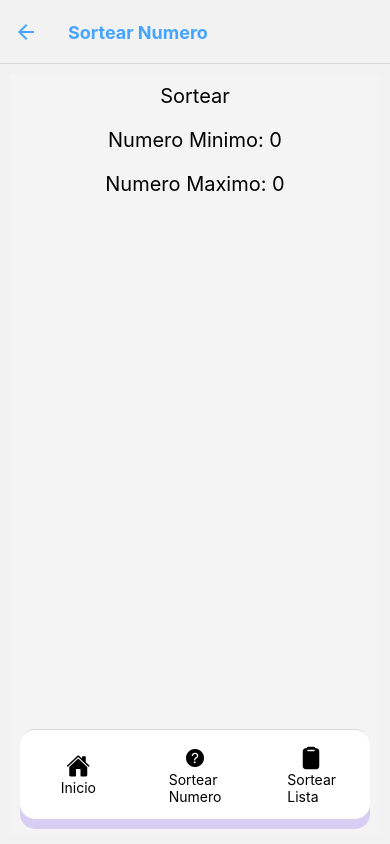
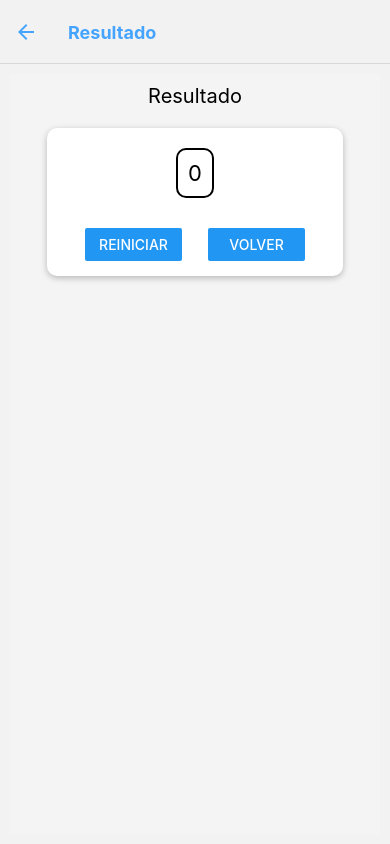
Before and after one commit to MattZubSch/random-choices_zuber, a React Native app: screen /PlayRandomNumber in a window 390 px wide. Built offline with nearby package versions, Linux system fonts and the light colour scheme.

Commit message:
Redux & GenerateRandom

```diff
--- a/App.js
+++ b/App.js
@@ -1,6 +1,7 @@
 import { StyleSheet, View, SafeAreaView } from 'react-native';
 
 import TabNavigator from './src/navigation/TabNavigator';
+import AppNavigator from './src/navigation/AppNavigator';
 import { NavigationContainer } from '@react-navigation/native';
 import { Provider } from 'react-redux';
 import store from './src/store';
@@ -11,7 +12,7 @@ export default function App() {
 
     <Provider store={store}>
       <NavigationContainer>
-        <TabNavigator />
+        <AppNavigator />
       </NavigationContainer>
     </Provider>
 
--- a/src/navigation/AppNavigator.js
+++ b/src/navigation/AppNavigator.js
@@ -50,7 +50,7 @@ const AppNavigator = () => {
                 name='PlayRandomNumber'
                 component={PlayRandomNumber}
                 options={{
-                    title: 'Sortear Numero'
+                    title: 'Resultado'
                 }}/>
                 <Stack.Screen
                 name='RandomTeam'
--- a/src/screens/PlayRandomNumber.js
+++ b/src/screens/PlayRandomNumber.js
@@ -1,20 +1,46 @@
-import React from "react";
+import React, {useState} from "react";
 import { View, Text, Button, StyleSheet, Dimensions } from 'react-native'
 import Colors from "../constants/Colors";
-import RndNumberFloorReducer from "../store/reducers/rndNumberFloor.reducer";
-import RndNumberTopReducer from "../store/reducers/rndNumberTop.reducer";
 import { useSelector } from "react-redux";
+import Card from "../Componentes/Card";
+import NumberContainer from "../Componentes/NumberContainer";
 
 const PlayRandomNumber = ({ navigation }) => {
-    const numMin = useSelector(state => state.numberFloor.numberFloor)
-    const numMax = useSelector(state => state.numberTop.numberTop)
 
+    const [reload, setReload] = useState(true)
+
+    const numMin = useSelector(state => state.numberFloor.selected)
+    const numMax = useSelector(state => state.numberTop.selected)
+
+    const generateRandom = () => {
+      return Math.floor(Math.random() * (numMax - numMin) + numMin)
+    }
+
+    const reloadResult = () => {
+      setReload(!reload)
+
+    }
 
     return (
         <View style={styles.categoryContainer}>
-            <Text style={styles.title}>Sortear</Text>
-            <Text style={styles.title}>Numero Minimo: {numMin}</Text>
-            <Text style={styles.title}>Numero Maximo: {numMax}</Text>
+            <Text style={styles.title}>Resultado</Text>
+              <Card style={styles.summaryContainer}>
+                {reload && (
+                  <NumberContainer>{generateRandom()}</NumberContainer>
+                )
+                }
+                {!reload && (
+                  <NumberContainer>{generateRandom()}</NumberContainer>
+                )}
+                <View style={styles.buttonContainer}>
+                  <View style={styles.button}>
+                    <Button title='Reiniciar' onPress={reloadResult}></Button>
+                  </View>
+                  <View style={styles.button}>
+                     <Button title="Volver" onPress={() => { navigation.navigate('RandomNumber')}}></Button>
+                  </View>
+                </View>
+              </Card>
         </View>
     )
 }
@@ -26,7 +52,6 @@ const styles = StyleSheet.create ({
         fontSize: 20,
         marginVertical: 10,
         color: "black",
-        // fontFamily: 'OpenSansBold'
     },
     categoryContainer:{
         margin: 10,
@@ -36,7 +61,8 @@ const styles = StyleSheet.create ({
         alignItems: "center",
     },
     button: {
-        width: Dimensions.get('window').width / 4
+        width: Dimensions.get('window').width / 4,
+        marginBottom: 5
     },
     input: {
       alignContent: 'center',
@@ -52,6 +78,7 @@ const styles = StyleSheet.create ({
         justifyContent: "space-around",
         paddingHorizontal: 15,
         marginTop: 20,
+
       },
       inputContainer: {
         width: Dimensions.get('window').width,
@@ -62,7 +89,7 @@ const styles = StyleSheet.create ({
       },
       summaryContainer: {
         width: 300,
-        maxWidth: '50%',
+        maxWidth: '80%',
         marginVertical: 10,
         padding: 10,
         alignItems: 'center',
--- a/src/screens/RandomList.js
+++ b/src/screens/RandomList.js
@@ -3,12 +3,6 @@ import { View, Text, Button, StyleSheet } from 'react-native'
 
 const RandomList = ({navigation}) => {
 
-    // const [selection, setSelection] = useState('')
-
-    // const handlerReturnButton = () => {
-    //     setSelection('')
-    //     props.onSelectOption(selection)
-    // }
 
     return (
         <View style={styles.categoryContainer}>
--- a/src/screens/RandomNumber.js
+++ b/src/screens/RandomNumber.js
@@ -1,5 +1,5 @@
 import React, {useState} from "react";
-import { View, Text, Button, StyleSheet, Dimensions } from 'react-native'
+import { View, Text, Button, StyleSheet, Dimensions, TouchableWithoutFeedback, Keyboard} from 'react-native'
 import { useSelector, useDispatch } from "react-redux";
 import { selectedNumberFloor } from "../store/actions/rndNumberFloor.action";
 import { selectedNumberTop } from "../store/actions/rndNumberTop.action";
@@ -12,8 +12,6 @@ import NumberContainer from "../Componentes/NumberContainer";
 
 const RandomNumber = ({ navigation }) => {
     const dispatch = useDispatch()
-    const numberFloor = useSelector((state) => state.numberFloor.numberFloor)
-    const numberTop = useSelector((state) => state.numberTop.numberTop)
 
     const [enteredFloorValue, setEnteredFloorValue] = useState('')
     const [enteredRoofValue, setEnteredRoofValue] = useState('')
@@ -37,15 +35,19 @@ const RandomNumber = ({ navigation }) => {
       }
 
       const handlerConfirmInput = () => {
-        const choseFloorNumber = parseInt(enteredFloorValue)
-        const choseRoofNumber = parseInt(enteredRoofValue)
-        if(choseFloorNumber === NaN || choseRoofNumber === NaN) return
-
         setConfirmed(true)
+        Keyboard.dismiss()
+        if (enteredFloorValue < enteredRoofValue) {
           setSelectedFloorNumber(parseInt(enteredFloorValue))
           setEnteredFloorValue('')
           setSelectedRoofNumber(parseInt(enteredRoofValue))
           setEnteredRoofValue('')
+        } else {
+          setSelectedFloorNumber(parseInt(enteredRoofValue))
+          setEnteredRoofValue('')
+          setSelectedRoofNumber(parseInt(enteredFloorValue))
+          setEnteredFloorValue('')
+        }
       }
 
       const handleDrawConfirm = () => {
@@ -55,6 +57,9 @@ const RandomNumber = ({ navigation }) => {
       }
 
     return (
+        <TouchableWithoutFeedback onPress={() => {
+          Keyboard.dismiss()
+        }}>
           <View style={styles.categoryContainer}>
               <Text style={styles.title}>Sortear Numero</Text>
               <Card style={styles.inputContainer}>
@@ -110,6 +115,7 @@ const RandomNumber = ({ navigation }) => {
               />
               </View>
           </View>
+        </TouchableWithoutFeedback>
 
     )
 }
--- a/src/store/index.js
+++ b/src/store/index.js
@@ -3,8 +3,8 @@ import RndNumberFloorReducer from './reducers/rndNumberFloor.reducer'
 import RndNumberTopReducer from './reducers/rndNumberTop.reducer'
 
 const RootReducer = (combineReducers) ({
+    numberTop: RndNumberTopReducer,
     numberFloor: RndNumberFloorReducer,
-    numberTop: RndNumberTopReducer,
 })
 
 export default createStore(RootReducer)
--- a/src/store/reducers/rndNumberTop.reducer.js
+++ b/src/store/reducers/rndNumberTop.reducer.js
@@ -1,11 +1,18 @@
+import { SELECTED_NUMBER_TOP } from "../actions/rndNumberTop.action"
 
 const initialState = {
-    numberTop: 0,
+    numberTop: 100,
     selected: null,
 }
 
 const RndNumberTopReducer = (state = initialState, action) => {
-    return state
+    switch (action.type) {
+        case SELECTED_NUMBER_TOP:
+            return {...state, selected: action.numberTop}
+
+        default:
+            return state
+    }
 }
 
 export default RndNumberTopReducer
```
Lines whose indentation alone changed are shown as unchanged.
